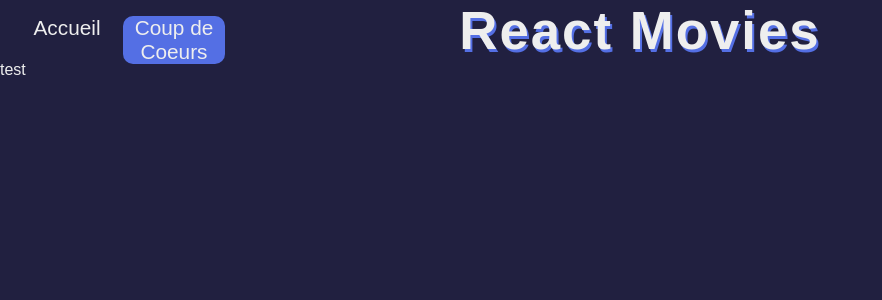
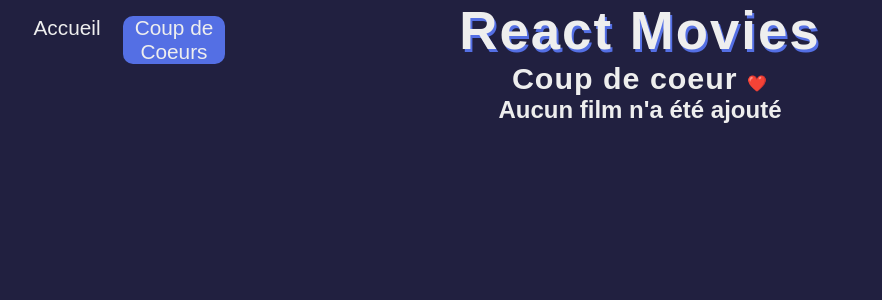
Before and after one commit to bloc-3/videotheque, a React (Create React App) app: page /coup-de-coeur in a window 1280 px wide. Shown: the top 300 px of the page, without its empty margins (0-882 px from the left). Built offline with nearby package versions, Linux system fonts and the light colour scheme; a web font is replaced by a local one.

Commit message:
fin du tuto

```diff
--- a/src/components/Card.js
+++ b/src/components/Card.js
@@ -86,6 +86,13 @@ const Card = ({ propsMovie }) => {
     }
   };
 
+  const deleteStorage = () => {
+    let storedData = window.localStorage.movie.split(",");
+    let newData = storedData.filter((id) => id !== propsMovie.id.toString());
+    window.localStorage.movie = newData;
+    window.location.reload();
+  }
+
   return (
     <div className="card">
       <img
@@ -113,8 +120,15 @@ const Card = ({ propsMovie }) => {
       </ul>
       {propsMovie.overview ? <h3>Synopsis</h3> : ""}
       <p>{propsMovie.overview}</p>
-
-      <div className="btn" onClick={() => addStorage()}>Ajouter aux coups de ❤️ </div>
+      {propsMovie.genre_ids ? (
+        <div className="btn" onClick={() => addStorage()}>
+          Ajouter aux coups de ❤️
+        </div>
+      ) : (
+        <div className="btn" onClick={() => deleteStorage()}>
+          Supprimer de la liste
+        </div>
+      )}
     </div>
   );
 };
--- a/src/pages/UserList.js
+++ b/src/pages/UserList.js
@@ -1,11 +1,31 @@
-import React from 'react';
+import React, { useState, useEffect } from 'react';
 import Header from '../components/Header';
+import axios from 'axios';
+import Card from '../components/Card';
 
 const UserList = () => {
+    const [listData, setListData] = useState([]);
+
+    useEffect(() => {
+        let moviesId = window.localStorage.movie ? window.localStorage.movie.split(",") : [];
+
+
+        for (let i = 0; i < moviesId.length; i++) {
+            axios
+                .get(
+                `https://api.themoviedb.org/3/movie/${moviesId[i]}?api_key=653b5baee25572caf2d0ff68ef6950b8&language=fr-FR`
+                )
+                .then((res) => setListData((listData) => [...listData, res.data]));
+        }
+    }, []);
+
     return (
-        <div>
+        <div className='user-list-page'>
             <Header />
-            test
+            <h2>Coup de coeur <span>❤️</span></h2>
+            <div className="result">
+                {listData.length > 0 ? listData.map((movie) => <Card propsMovie={movie} key={movie.id} />) : <h2>Aucun film n'a été ajouté</h2>}
+            </div>
         </div>
     );
 };
```
